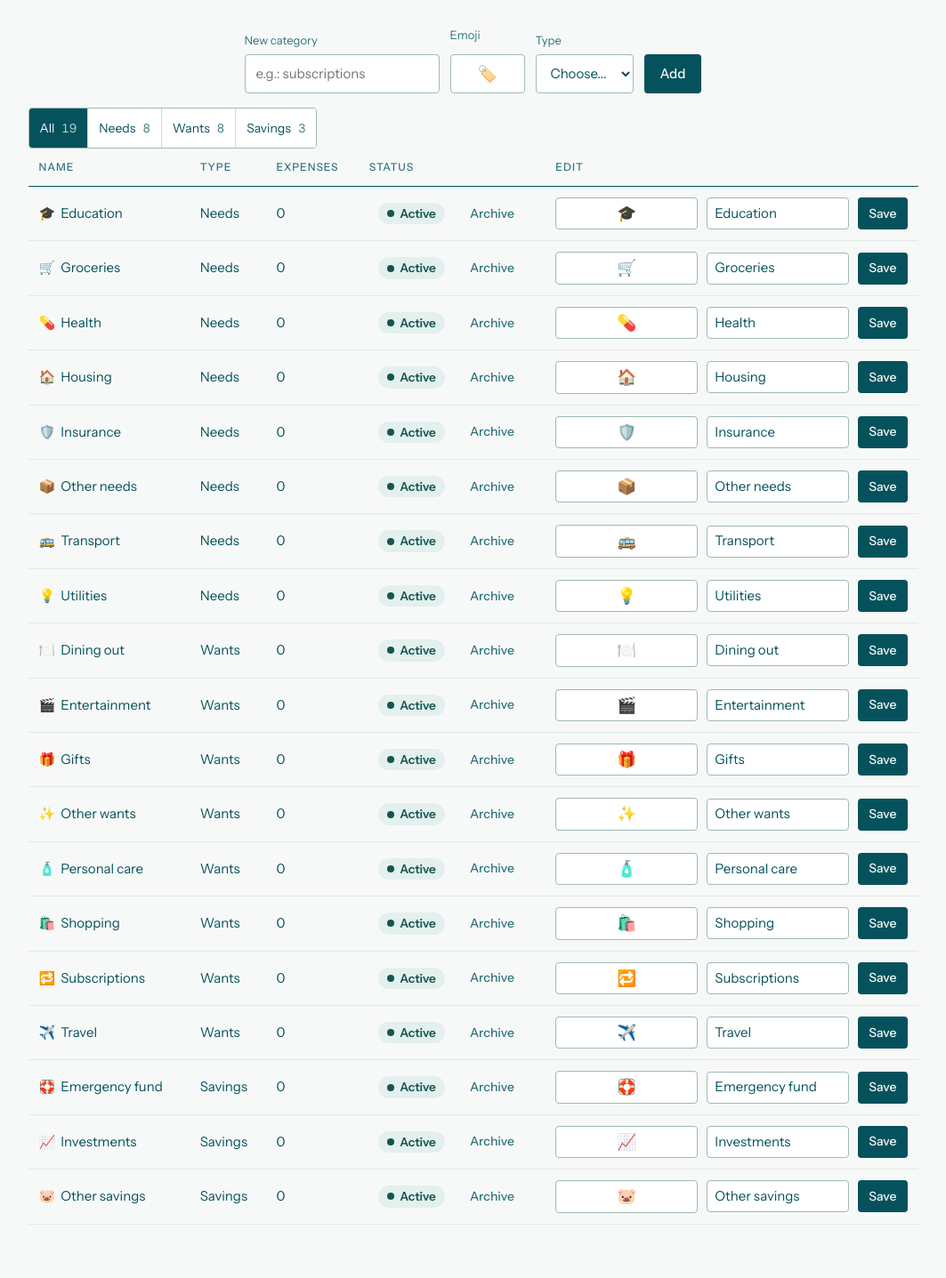
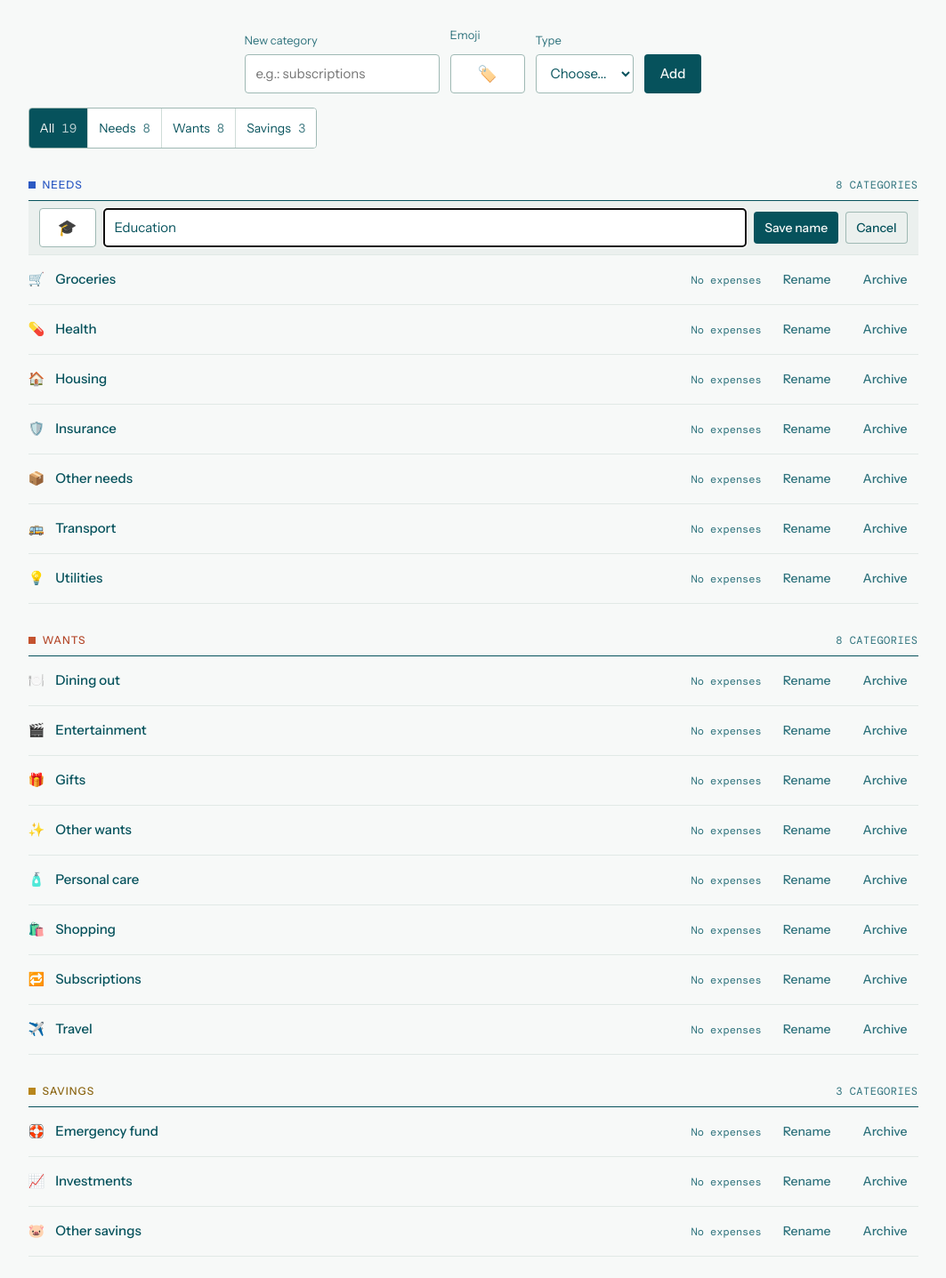
Before and after one commit to gabrielajamhour/needs-wants-tracker, a Flask app: page /categories?edit=7 in a window 1280 px wide. Shown: the part 153-1590 px from the top of the page at 89% size, without its empty margins (101-1164 px from the left). Before the commit the page ends 1530 px from the top, so only its background shows below. Run offline with Flask 3, Linux system fonts and the light colour scheme; data comes from the database, SQL or seed files in the repository; data that the repository does not hold is empty; some libraries are stand-ins or nearby versions.

Commit message:
List categories in groups with inline rename

```diff
--- a/app.py
+++ b/app.py
@@ -28,7 +28,8 @@ app.add_template_filter(month_label, "month_label")
 app.add_template_filter(format_date, "date_label")
 
 # Types of expenses
-VALID_TYPES = {"needs", "wants", "savings"}
+TYPE_ORDER = ("needs", "wants", "savings")
+VALID_TYPES = set(TYPE_ORDER)
 
 # Custom order for category types
 TYPE_ORDER_SQL = "CASE c.type WHEN 'needs' THEN 1 WHEN 'wants' THEN 2 ELSE 3 END"
@@ -178,11 +179,30 @@ def render_categories(show, form=None, edit=None, status=200):
         )
         .fetchall()
     )
+
+    # One group per type, in the usual order; types with nothing to show are left out
+    groups = [
+        {"type": kind, "categories": [c for c in rows if c["type"] == kind]} for kind in TYPE_ORDER
+    ]
+    groups = [group for group in groups if group["categories"]]
+
+    # "Rename" links open the page with ?edit=<id>: that row becomes the rename form
+    if edit is None:
+        edit_id = request.args.get("edit", type=int)
+        current = next((c for c in rows if c["id"] == edit_id), None)
+        if current:
+            edit = {
+                "id": current["id"],
+                "name": current["name"].capitalize(),
+                "emoji": current["emoji"],
+            }
+
     form = form or {"name": "", "type": "", "emoji": DEFAULT_EMOJI}
+
     return (
         render_template(
             "categories.html",
-            categories=rows,
+            groups=groups,
             selected=show,
             form=form,
             edit=edit,
--- a/static/styles.css
+++ b/static/styles.css
@@ -1160,6 +1160,122 @@ a.segmented-option {
     opacity: 0.75;
 }
 
+/* Category list: one group per bucket, each with a heavier rule under its heading */
+.category-group {
+    margin-top: var(--space-6);
+    --bucket-fill: var(--color-needs);
+    --bucket-text: var(--color-needs);
+}
+
+.category-group-wants {
+    --bucket-fill: var(--color-wants);
+    --bucket-text: var(--color-wants-text);
+}
+
+.category-group-savings {
+    --bucket-fill: var(--color-savings);
+    --bucket-text: var(--color-savings-text);
+}
+
+.category-group-head {
+    display: flex;
+    align-items: center;
+    justify-content: space-between;
+    padding-bottom: var(--space-2);
+    border-bottom: 1px solid var(--color-ink);
+}
+
+.category-group-title {
+    display: flex;
+    align-items: center;
+    gap: var(--space-2);
+    margin: 0;
+    font-size: 12px;
+    font-weight: 500;
+    letter-spacing: 0.08em;
+    text-transform: uppercase;
+    color: var(--bucket-text);
+}
+
+.category-group-title::before {
+    content: "";
+    width: 8px;
+    height: 8px;
+    background: var(--bucket-fill);
+}
+
+.category-group-count {
+    font-family: var(--font-mono);
+    font-size: 12px;
+    letter-spacing: 0.04em;
+    text-transform: uppercase;
+    color: var(--color-muted);
+}
+
+/* Ledger rows: emoji, name, usage and the two quiet actions */
+.category-list {
+    margin: 0;
+    padding: 0;
+    list-style: none;
+}
+
+.category-row {
+    display: flex;
+    align-items: center;
+    gap: var(--space-3);
+    min-height: 56px;
+    border-bottom: 1px solid var(--color-hairline-soft);
+}
+
+.category-emoji {
+    width: 1.25em;
+    text-align: center;
+}
+
+.category-name {
+    flex: 1;
+    font-weight: 500;
+}
+
+.category-state {
+    font-size: 13px;
+    color: var(--color-muted);
+}
+
+.category-uses {
+    min-width: 7em;
+    font-family: var(--font-mono);
+    font-size: 12px;
+    text-align: right;
+    color: var(--color-muted);
+}
+
+.category-row.is-archived {
+    color: var(--color-muted);
+}
+
+/* The row being renamed becomes a form on a soft surface, at the same height */
+.category-row.is-editing {
+    padding: var(--space-2) var(--space-3);
+    background: var(--color-surface);
+}
+
+.rename-form {
+    display: flex;
+    align-items: center;
+    gap: var(--space-2);
+    width: 100%;
+}
+
+.rename-form input[name="name"] {
+    flex: 1;
+}
+
+.rename-form input,
+.rename-form .emoji-field {
+    margin: 0;
+}
+
 /* Small screens: Type is as wide as the other filters, its options sharing the width;
    Clear moves to the right */
 @media (max-width: 600px) {
--- a/templates/categories.html
+++ b/templates/categories.html
@@ -5,6 +5,13 @@
 {% endblock %}
 
 {% block content %}
+
+{% macro uses_label(count) -%}
+    {%- if count == 0 -%}No expenses
+    {%- elif count == 1 -%}1 expense
+    {%- else -%}{{ count }} expenses
+    {%- endif -%}
+{%- endmacro %}
 
 {% macro emoji_field(field_id, value, label) %}
 
@@ -77,62 +84,54 @@
     {% endfor %}
 </nav>
 
-{% if categories %}
+{% if groups %}
 
-    <div class="table-wrap">
-        <table class="table-cards" role="table">
-            <thead role="rowgroup">
-                <tr role="row">
-                    <th role="columnheader">Name</th>
-                    <th role="columnheader">Type</th>
-                    <th role="columnheader" title="How many expenses use this category">Expenses</th>
-                    <th role="columnheader">Status</th>
-                    <th role="columnheader" class="actions">Edit</th>
-                </tr>
-            </thead>
-            <tbody role="rowgroup">
+    {% for group in groups %}
+    <section class="category-group category-group-{{ group.type }}" aria-labelledby="group-{{ group.type }}">
 
-                {% for c in categories %}
+        <header class="category-group-head">
+            <h2 class="category-group-title" id="group-{{ group.type }}">{{ group.type | capitalize }}</h2>
+            <span class="category-group-count">{{ counts[group.type] }} categor{{ "y" if counts[group.type] == 1 else "ies" }}</span>
+        </header>
 
-                {% set editing = edit and edit.id == c["id"] %}
-                {% set row_name = edit.name if editing else c["name"] | capitalize %}
-                {% set row_emoji = edit.emoji if editing else c["emoji"] %}
+        <ul class="category-list">
 
-                    <tr role="row" class="{{ '' if c['is_active'] else 'archived' }}">
-                        <td role="cell" data-label="Name">
-                            <span class="cell-value">
-                                <span class="emoji" aria-hidden="true">{{ c["emoji"] }}</span>
-                                <span class="cell-name">{{ c["name"] | capitalize }}</span>
-                            </span>
-                        </td>
-                        <td role="cell" data-label="Type">{{ c["type"] | capitalize }}</td>
-                        <td role="cell" data-label="Expenses">{{ c["uses"] }}</td>
+            {% for c in group.categories %}
 
-                        <td role="cell" data-label="Status">
-                            <div class="status-cell">
-                                <span class="status-badge {{ 'active' if c['is_active'] else 'archived' }}">{{ "Active" if c["is_active"] else "Archived" }}</span>
-                                <form method="post" action="{{ url_for('toggle_category', category_id=c['id']) }}" class="inline">
-                                    <input type="hidden" name="show" value="{{ selected }}">
-                                    <button type="submit" class="quiet small">{{ "Archive" if c["is_active"] else "Restore" }}</button>
-                                </form>
-                            </div>
-                        </td>
+                {% if edit and edit.id == c["id"] %}
 
-                        <td role="cell" class="actions">
-                            <form method="post" action="{{ url_for('edit_category', category_id=c['id']) }}" class="inline">
-                                <input type="hidden" name="show" value="{{ selected }}">
-                                {{ emoji_field("emoji-" ~ c["id"], row_emoji, "Emoji of " ~ (c["name"] | capitalize)) }}
-                                <input name="name" type="text" maxlength="40" required value="{{ row_name }}"
-                                    aria-label="Name of {{ c['name'] | capitalize }}">
-                                <button type="submit" class="small">Save</button>
-                            </form>
-                        </td>
-                    </tr>
+                <li class="category-row is-editing">
+                    <form method="post" action="{{ url_for('edit_category', category_id=c['id']) }}" class="rename-form">
+                        <input type="hidden" name="show" value="{{ selected }}">
+                        {{ emoji_field("emoji-" ~ c["id"], edit.emoji, "Emoji of " ~ (c["name"] | capitalize)) }}
+                        <input name="name" type="text" maxlength="{{ MAX_CATEGORY_NAME_LENGTH }}" required
+                            value="{{ edit.name }}" aria-label="Name of {{ c['name'] | capitalize }}" autofocus>
+                        <button type="submit" class="small">Save name</button>
+                        <a class="button ghost small" href="{{ url_for('manage_categories', show=selected or None) }}">Cancel</a>
+                    </form>
+                </li>
 
-                {% endfor %}
-            </tbody>
-        </table>
-    </div>
+                {% else %}
+
+                <li class="category-row{{ '' if c['is_active'] else ' is-archived' }}">
+                    <span class="category-emoji" aria-hidden="true">{{ c["emoji"] }}</span>
+                    <span class="category-name">{{ c["name"] | capitalize }}</span>
+                    {% if not c["is_active"] %}<span class="category-state">Archived</span>{% endif %}
+                    <span class="category-uses">{{ uses_label(c["uses"]) }}</span>
+                    <a class="button quiet small" href="{{ url_for('manage_categories', show=selected or None, edit=c['id']) }}">Rename</a>
+                    <form method="post" action="{{ url_for('toggle_category', category_id=c['id']) }}" class="inline">
+                        <input type="hidden" name="show" value="{{ selected }}">
+                        <button type="submit" class="quiet small">{{ "Archive" if c["is_active"] else "Restore" }}</button>
+                    </form>
+                </li>
+
+                {% endif %}
+
+            {% endfor %}
+
+        </ul>
+    </section>
+    {% endfor %}
 
 {% else %}
 
```
Also changed, not shown: tests/test_categories.py (+27 -0 lines), tests/test_pages.py (+1 -20 lines).
